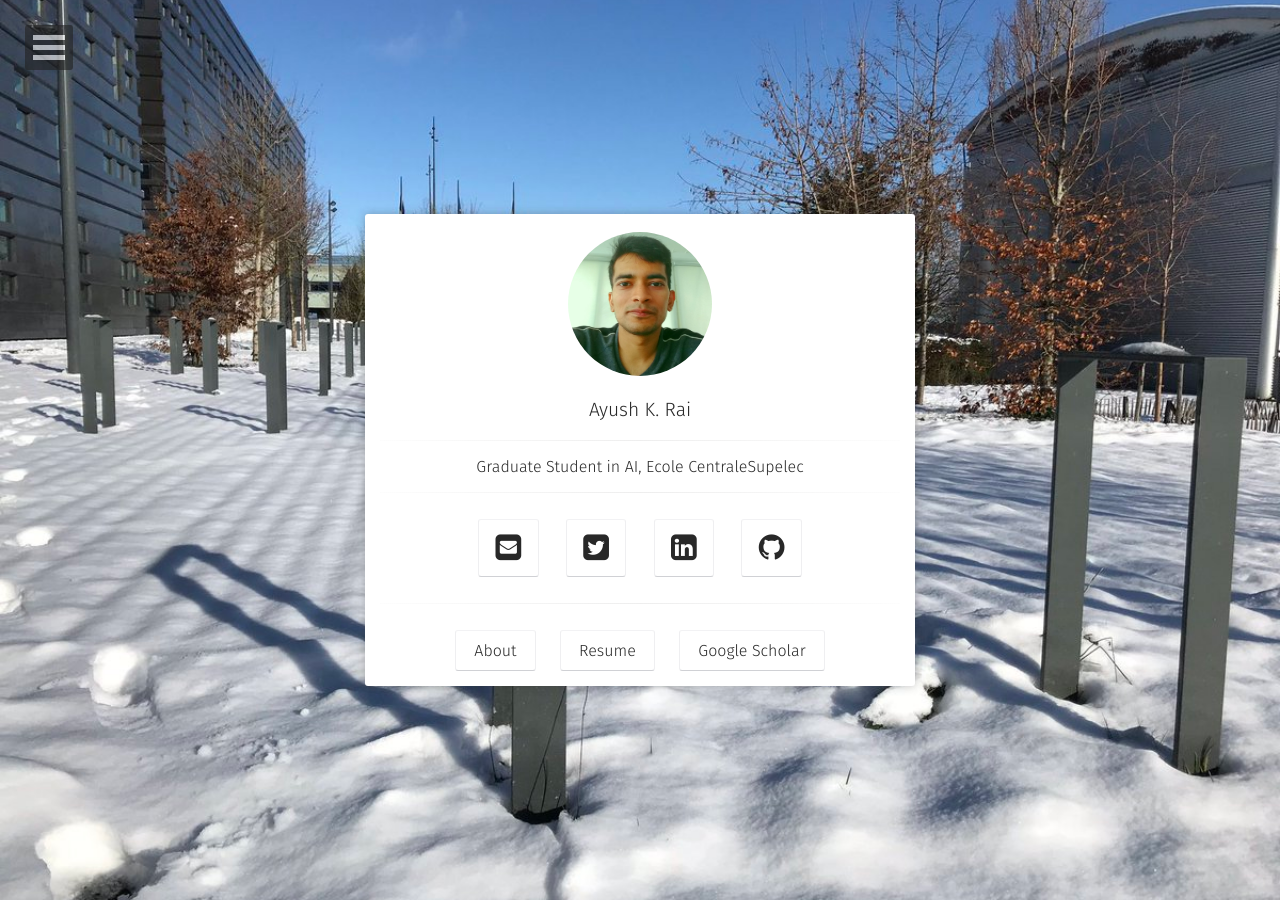
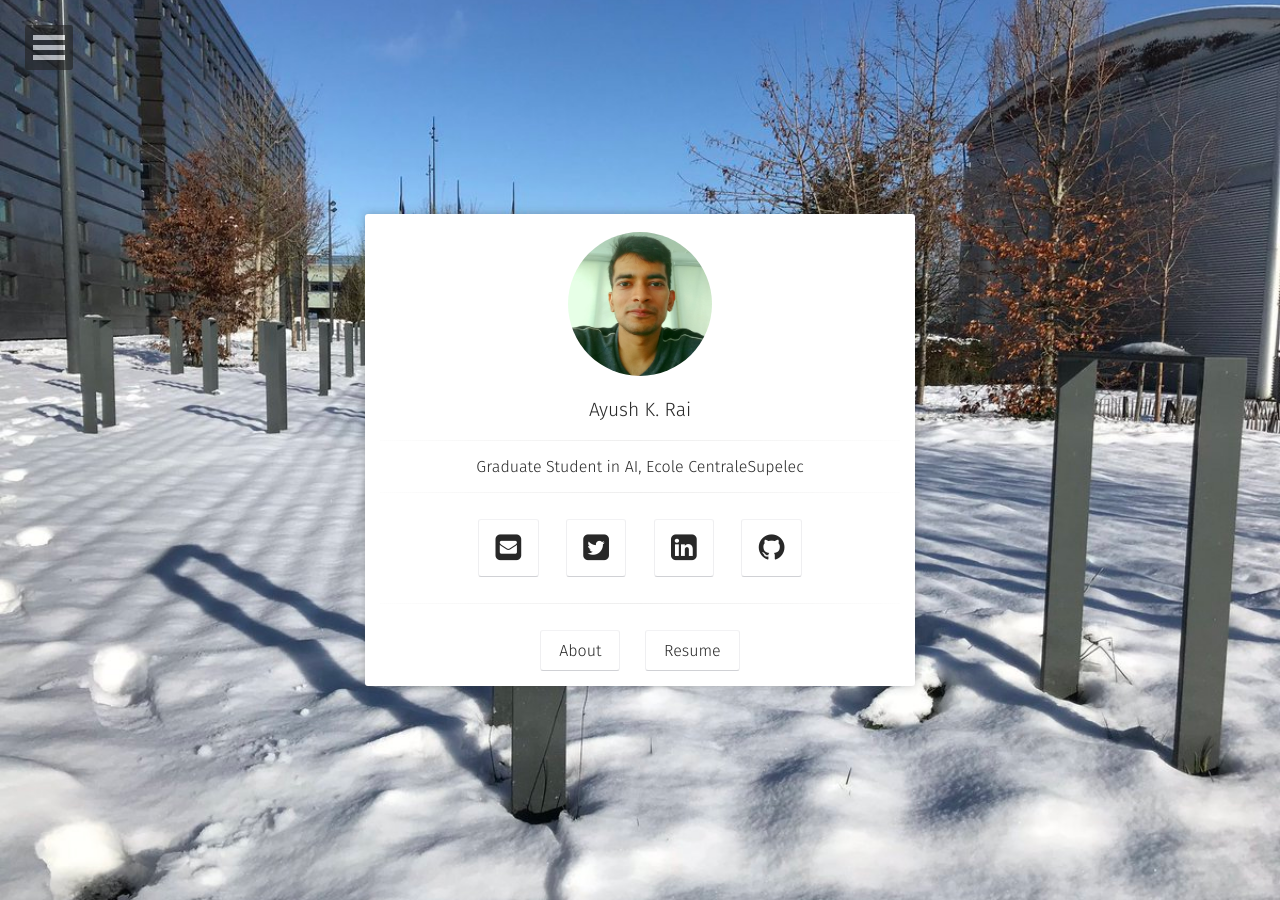
Before and after one commit to rayush7/rayush7.github.io, a Jekyll site: the page built from index.html, in a window 1280 px wide. Built offline with Jekyll 4.4.1, drawn with Linux system fonts in a browser that asks for light colours; some web fonts are replaced.

```diff
--- a/_includes/nav.html
+++ b/_includes/nav.html
@@ -83,9 +83,6 @@
                     {% if site.hackernews %}<li>
                         <a href="https://news.ycombinator.com/user?id={{ site.hackernews }}" target="_blank" rel="noopener noreferrer"><i class="fa fa-fw fa-hacker-news"></i> Hacker News</a>
                     </li>{% endif %}
-                    {% if site.googlescholar %}<li>
-                        <a href="https://rayush7.github.io/mycv/" target="_blank" rel="noopener noreferrer"><i class="fa fa-fw fa-google-scholar"></i> Google Scholar</a>
-                    </li>{% endif %}
 				</ul><!-- /.dl-submenu -->
 			</li>
 			<li>
--- a/_layouts/home.html
+++ b/_layouts/home.html
@@ -46,9 +46,6 @@
                          <a class="btn zoombtn" href="https://rayush7.github.io/mycv/">
                          Resume
                          </a>
-                         <a class="btn zoombtn" href="{{ site.url }}/research">
-                         Google Scholar
-                         </a>
                  </h3>
             </div>
         </div>
```
